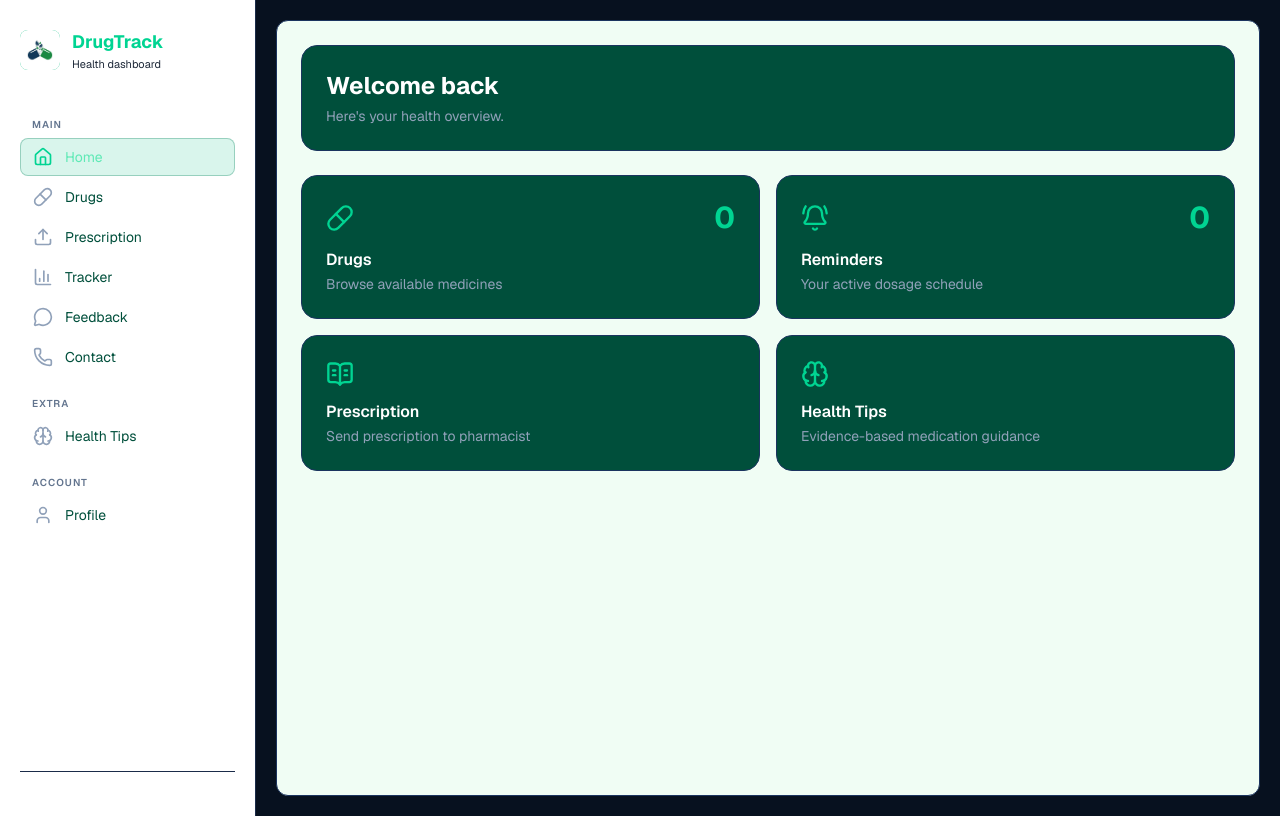
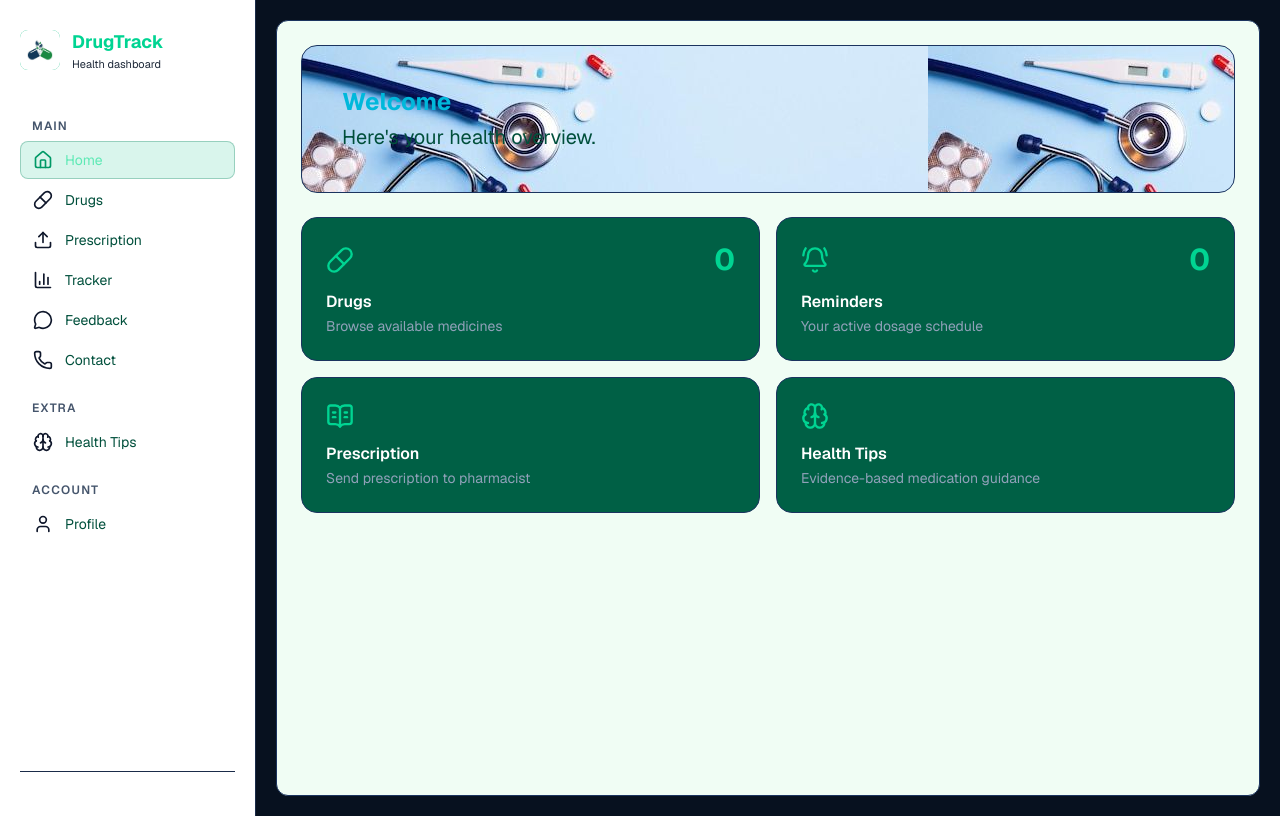
Before and after one commit to muradbzuneh/MB_Drug, a Next.js app in the folder drug-tracker/: page /home in a window 1280 px wide. Built offline with nearby package versions, Linux system fonts and the light colour scheme; no server answers; the database is empty.

Commit message:
refactore: change the header of the home page

```diff
--- a/drug-tracker/app/(dashboard)/drugs/page.tsx
+++ b/drug-tracker/app/(dashboard)/drugs/page.tsx
@@ -28,7 +28,7 @@ export default function DrugsPage() {
   const [loading, setLoading] = useState(true);
   const [error, setError] = useState("");
 
-  const panelClass = "rounded-2xl border border-[#1b345f] bg-[#0c1d3f]";
+  const panelClass = "rounded-2xl border border-[#1b345f] bg-emerald-950";
   const inputClass = "rounded-xl border border-[#1b345f] bg-[#070f24] px-4 py-2.5 text-sm text-slate-200 outline-none placeholder:text-slate-500 focus:border-emerald-500 focus:ring-2 focus:ring-emerald-500/20";
   const primaryButtonClass = "rounded-xl bg-emerald-600 px-5 py-2.5 text-sm font-semibold text-white transition hover:bg-emerald-700 disabled:cursor-not-allowed disabled:opacity-60";
   const secondaryButtonClass = "rounded-xl border border-[#1b345f] bg-[#070f24] px-5 py-2.5 text-sm font-semibold text-slate-300 transition hover:bg-[#0f2347]";
--- a/drug-tracker/app/(dashboard)/home/page.tsx
+++ b/drug-tracker/app/(dashboard)/home/page.tsx
@@ -47,11 +47,11 @@ export default async function HomePage() {
 
   return (
     <div className="space-y-6">
-      <div className="rounded-2xl border border-[#1b345f] bg-emerald-900 p-6">
-        <h1 className="text-2xl font-bold text-white">
-          Welcome back{session?.user?.name ? `, ${session.user.name}` : ""}
+      <div className="rounded-2xl border border-[#1b345f] bg-[url('/Background.jpg')] p-10">
+        <h1 className="text-2xl font-bold text-cyan-500">
+          Welcome{session?.user?.name ? `, ${session.user.name}` : ""}
         </h1>
-        <p className="mt-1 text-sm text-slate-400">Here&apos;s your health overview.</p>
+        <p className="mt-1 text-[20px] text-emerald-900">Here&apos;s your health overview.</p>
       </div>
 
       <div className="grid gap-4 sm:grid-cols-2">
@@ -59,7 +59,7 @@ export default async function HomePage() {
           <Link
             key={c.href}
             href={c.href}
-            className="group rounded-2xl border border-[#1b345f] bg-emerald-900 p-6 transition hover:border-emerald-100 hover:bg-emerald-700"
+            className="group rounded-2xl border border-[#1b345f] bg-emerald-800 p-6 transition hover:border-emerald-100 hover:bg-emerald-700"
           >
             <div className="flex items-center justify-between">
               <span>{c.icon}</span>
--- a/drug-tracker/app/components/Sidbar.tsx
+++ b/drug-tracker/app/components/Sidbar.tsx
@@ -67,7 +67,7 @@ function NavGroup({
 }) {
   return (
     <>
-      <p className="mt-5 mb-1.5 px-3 text-[10px] font-semibold uppercase tracking-widest text-slate-500">
+      <p className="mt-5 mb-1.5 px-3 text-[12px] font-semibold uppercase tracking-widest text-slate-600">
         {label}
       </p>
 
@@ -90,7 +90,7 @@ function NavGroup({
             >
               <Icon
                 className={`w-5 h-5 shrink-0 ${
-                  isActive ? "text-emerald-400" : "text-slate-400"
+                  isActive ? "text-emerald-600" : "text-slate-900"
                 }`}
               />
               <span>{name}</span>
```
